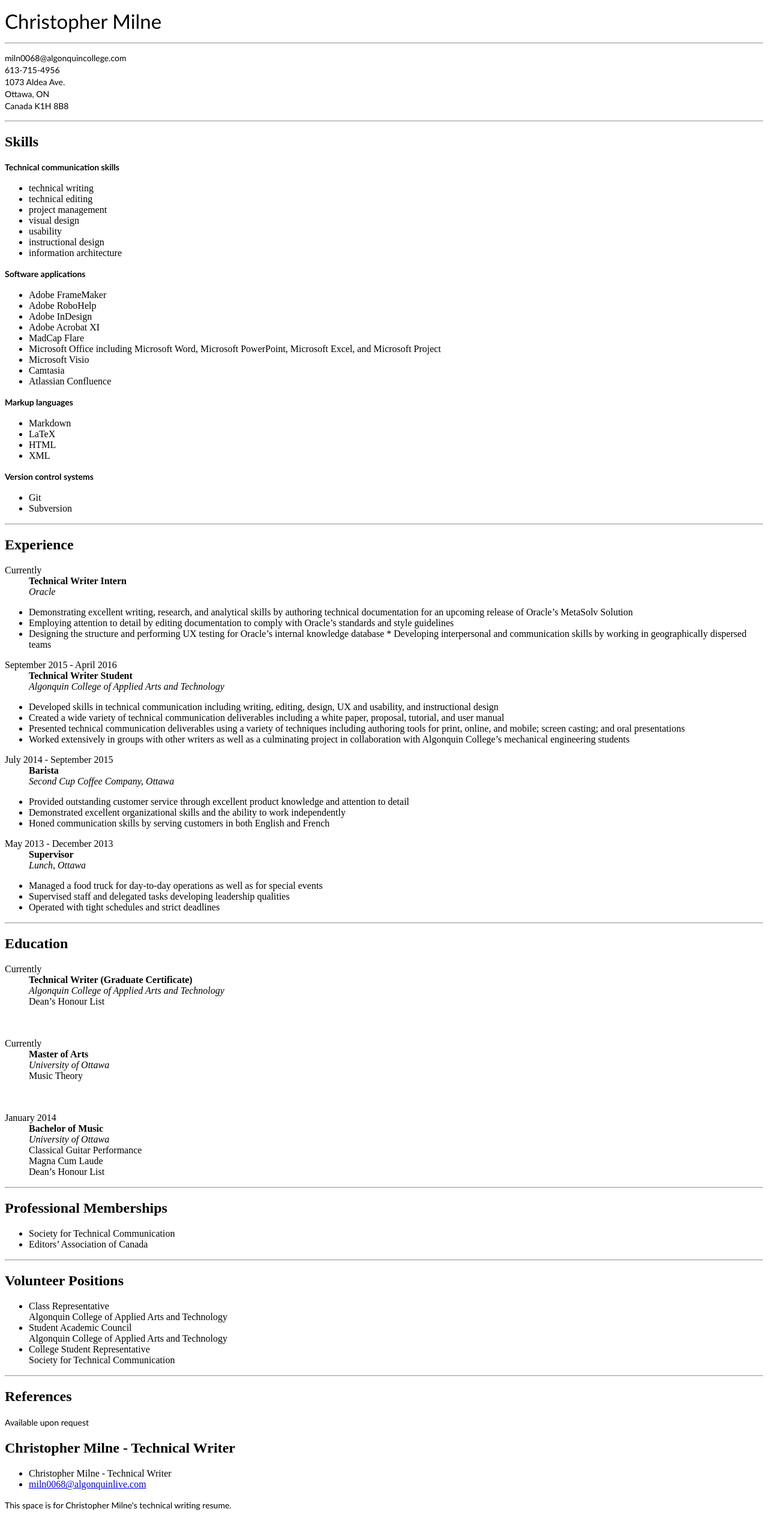
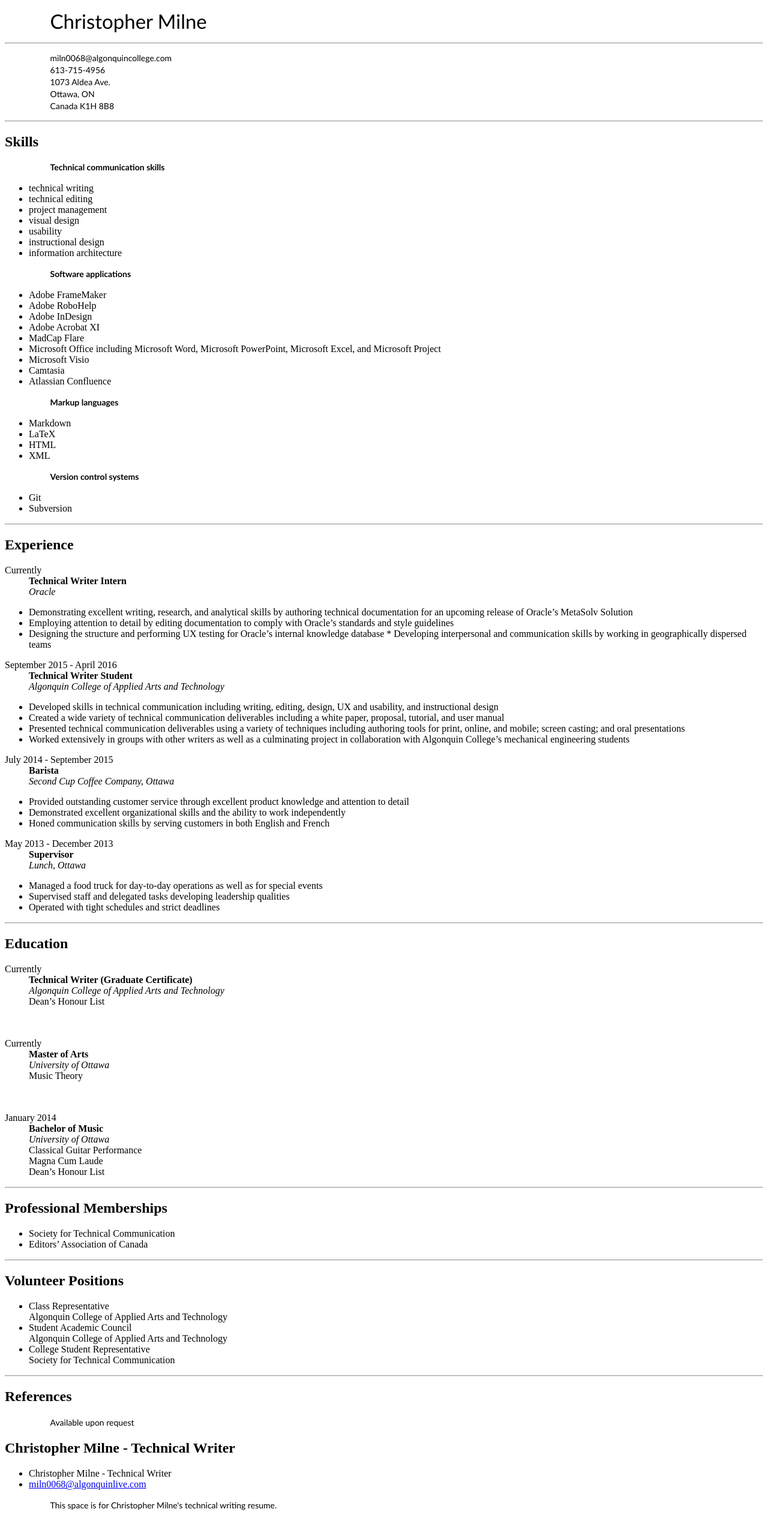
Before and after one commit to chris-milne/chris-milne.github.io, a Jekyll site: the page built from index.html, in a window 1280 px wide. Shown: the whole page at 60% size. Built offline with Jekyll 4.4.1, drawn with Linux system fonts in a browser that asks for light colours.

Commit message:
Update main.css

```diff
--- a/css/main.css
+++ b/css/main.css
@@ -5,6 +5,8 @@ h1 {
 	font-variant: normal;
 	font-weight: 500;
 	line-height: 26.4px;
+	margin-left: 2cm;
+	marging-right: 2cm;
 }
 h3 {
 	font-family: Futura,Trebuchet MS,Arial,sans-serif;
@@ -13,6 +15,8 @@ h3 {
 	font-variant: normal;
 	font-weight: 500;
 	line-height: 15.4px;
+	margin-left: 2cm;
+	marging-right: 2cm;
 }
 p {
 	font-family: Futura,Trebuchet MS,Arial,sans-serif;
@@ -21,6 +25,8 @@ p {
 	font-variant: normal;
 	font-weight: 400;
 	line-height: 20px;
+	margin-left: 2cm;
+	marging-right: 2cm;
 }
 blockquote {
 	font-family: Futura,Trebuchet MS,Arial,sans-serif;
@@ -29,6 +35,8 @@ blockquote {
 	font-variant: normal;
 	font-weight: 400;
 	line-height: 30px;
+	margin-left: 2cm;
+	marging-right: 2cm;
 }
 pre {
 	font-family: Futura,Trebuchet MS,Arial,sans-serif;
@@ -37,4 +45,6 @@ pre {
 	font-variant: normal;
 	font-weight: 400;
 	line-height: 18.5667px;
+	margin-left: 2cm;
+	marging-right: 2cm;
 }
```
